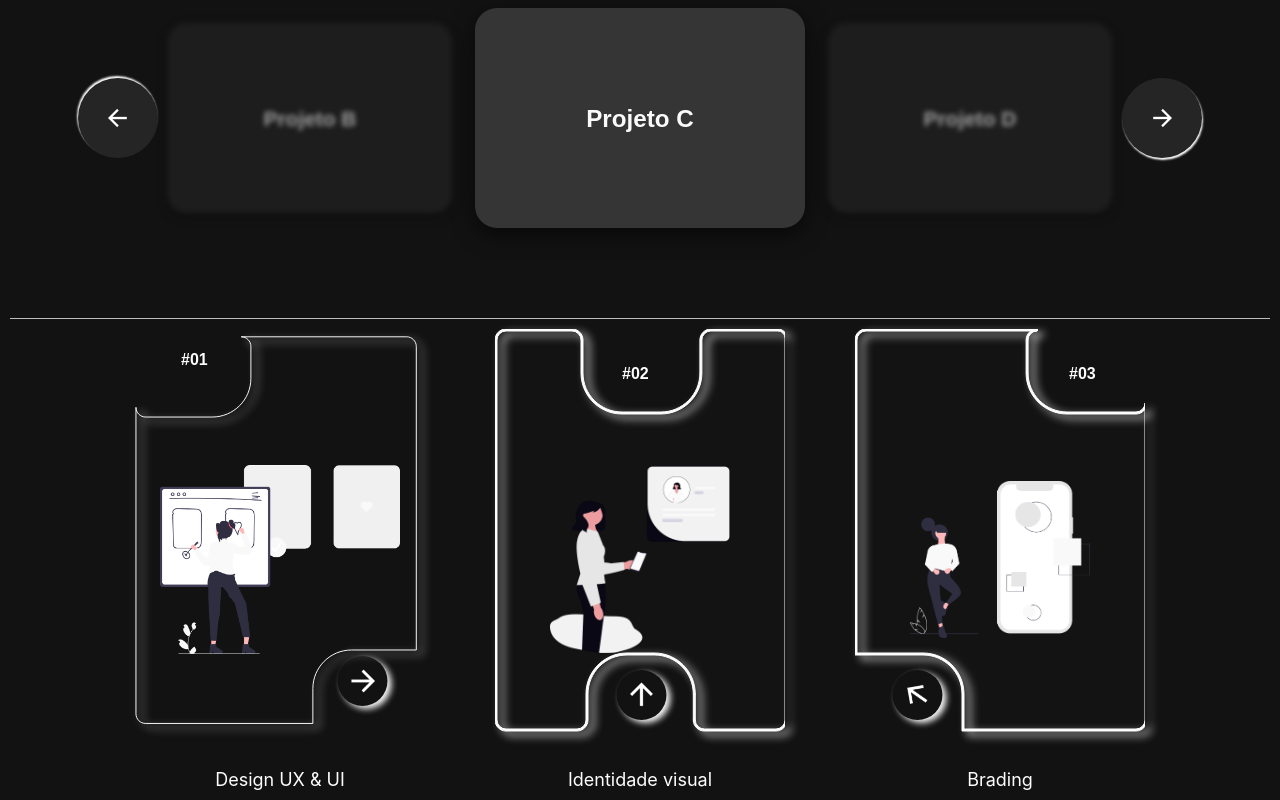
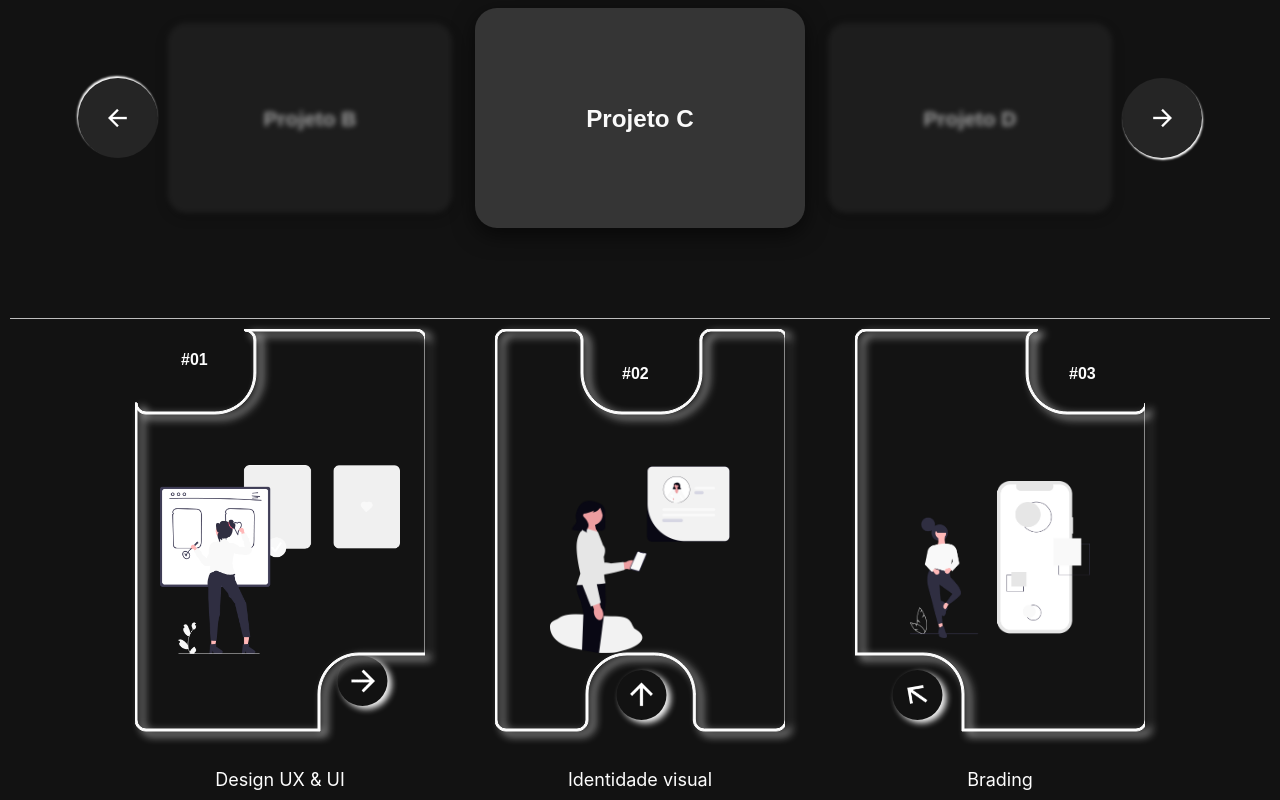
Before and after one commit to srjuninn/suporteDeDomingoRebrand-Project, a React (Vite) app: page / in a window 1280 px wide. Shown: the part 1032-1832 px from the top of the page. Built offline with nearby package versions, Linux system fonts and the light colour scheme.

Commit message:
wip: left vetor

```diff
--- a/src/components/LeftService/LeftServiceVetor.jsx
+++ b/src/components/LeftService/LeftServiceVetor.jsx
@@ -4,34 +4,65 @@ const LeftServiceVetor = (props) => (
     xmlns="http://www.w3.org/2000/svg"
     width={300}
     height={410}
-    viewBox="0 0 300 410"
     fill="none"
     stroke="var(--white-w100, #FDFDFD)"
     strokeWidth={1}
     filter="drop-shadow(6px 4px 4px #FAFAFA)"
     {...props}
   >
-    <g mask="url(#b)">
+    <g filter="url(#a)">
+      <mask
+        id="b"
+        width={292}
+        height={402}
+        x={0}
+        y={0}
+        fill="#000"
+        maskUnits="userSpaceOnUse"
+      >
+        <path fill="#fff" d="M0 0h292v402H0z" />
+        <path d="M281 1c5.523 0 10 4.477 10 10v314h-67c-22.091 0-40 17.909-40 40v36H11c-5.523 0-10-4.477-10-10V74c0 5.523 4.477 10 10 10h68.9c22.092 0 40-17.909 40-40V11c0-5.523-4.477-10-10-10H281Z" />
+      </mask>
       <path
-        d="M281 1C286.523 1 291 5.477 291 11V325H224C201.909 325 184 342.909 184 365V401H11C5.477 401 1 396.523 1 391V74C1 79.523 5.477 84 11 84H79.9C101.992 84 119.9 66.091 119.9 44V11C119.9 5.477 115.423 1 109.9 1H281Z"
-        fill="none"
+        fill="#000"
+        fillOpacity={0.01}
+        d="M281 1c5.523 0 10 4.477 10 10v314h-67c-22.091 0-40 17.909-40 40v36H11c-5.523 0-10-4.477-10-10V74c0 5.523 4.477 10 10 10h68.9c22.092 0 40-17.909 40-40V11c0-5.523-4.477-10-10-10H281Z"
+        shapeRendering="crispEdges"
+      />
+      <path
+        fill="#FDFDFD"
+        d="M281 1V0v1Zm10 10h1-1Zm0 314v1h1v-1h-1Zm-107 76v1h1v-1h-1Zm-173 0v1-1ZM1 391H0h1ZM11 84v1-1Zm68.9 0v1-1Zm30-83V0v2-1ZM281 1v1a9 9 0 0 1 9 9h2c0-6.075-4.925-11-11-11v1Zm10 10h-1v314h2V11h-1Zm0 314v-1h-67v2h67v-1Zm-67 0v-1c-22.644 0-41 18.356-41 41h2c0-21.539 17.461-39 39-39v-1Zm-40 40h-1v36h2v-36h-1Zm0 36v-1H11v2h173v-1Zm-173 0v-1a9 9 0 0 1-9-9H0c0 6.075 4.925 11 11 11v-1ZM1 391h1V74H0v317h1ZM1 74H0c0 6.075 4.925 11 11 11v-2a9 9 0 0 1-9-9H1Zm10 10v1h68.9v-2H11v1Zm68.9 0v1c22.644 0 41-18.356 41-41h-2c0 21.539-17.461 39-39 39v1Zm40-40h1V11h-2v33h1Zm0-33h1c0-6.075-4.925-11-11-11v2a9 9 0 0 1 9 9h1Zm-10-10v1H281V0H109.9v1Z"
+        mask="url(#b)"
       />
     </g>
     <defs>
-      <mask
-        id="b"
-        maskUnits="userSpaceOnUse"
+      <filter
+        id="a"
+        width={300}
+        height={410}
         x={0}
         y={0}
-        width={292}
-        height={402}
+        colorInterpolationFilters="sRGB"
+        filterUnits="userSpaceOnUse"
       >
-        <rect fill="white" width={292} height={402} />
-        <path
-          d="M281 1C286.523 1 291 5.477 291 11V325H224C201.909 325 184 342.909 184 365V401H11C5.477 401 1 396.523 1 391V74C1 79.523 5.477 84 11 84H79.9C101.992 84 119.9 66.091 119.9 44V11C119.9 5.477 115.423 1 109.9 1H281Z"
-          fill="black"
+        <feFlood floodOpacity={0} result="BackgroundImageFix" />
+        <feColorMatrix
+          in="SourceAlpha"
+          result="hardAlpha"
+          values="0 0 0 0 0 0 0 0 0 0 0 0 0 0 0 0 0 0 127 0"
         />
-      </mask>
+        <feOffset dx={4} dy={4} />
+        <feGaussianBlur stdDeviation={2} />
+        <feComposite in2="hardAlpha" operator="out" />
+        <feColorMatrix values="0 0 0 0 0.980392 0 0 0 0 0.980392 0 0 0 0 0.980392 0 0 0 1 0" />
+        <feBlend in2="BackgroundImageFix" result="effect1_dropShadow_284_196" />
+        <feBlend
+          in="BackgroundImageFix"
+          in2="effect1_dropShadow_284_196"
+          result="BackgroundImageFix"
+        />
+        <feBlend in="SourceGraphic" in2="BackgroundImageFix" result="shape" />
+      </filter>
     </defs>
   </svg>
 )
```
